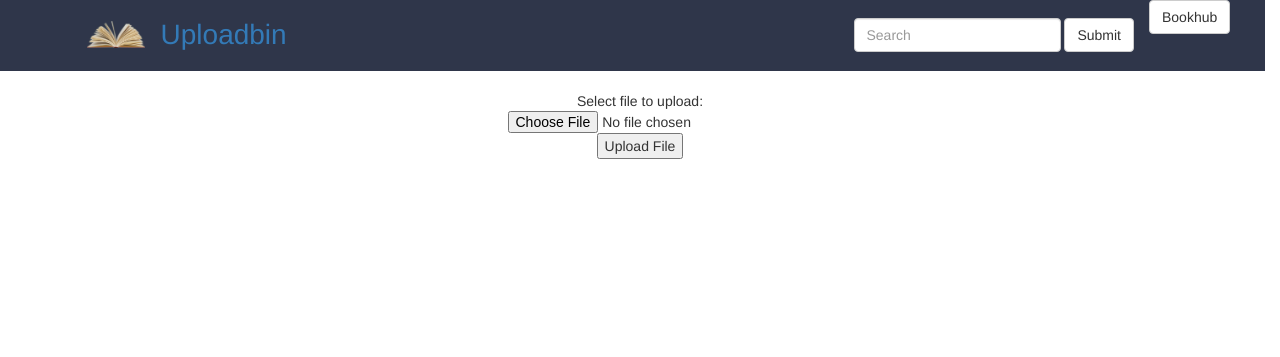
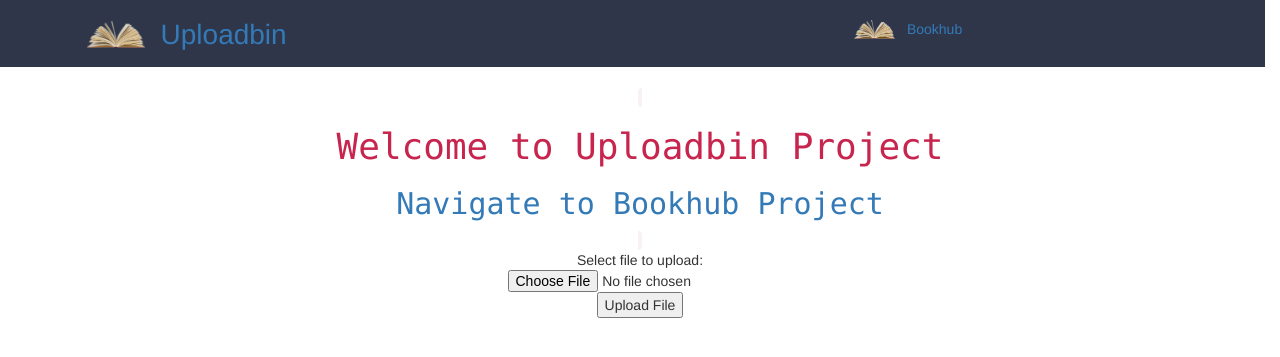
Before and after one commit to Rishabh04-02/uploadbin, a PHP site: page / in a window 1280 px wide. Shown: the top 357 px of the page. Run offline with PHP 8.4, Linux system fonts and the light colour scheme.

Commit message:
stable
uploadbin working perfectly

```diff
--- a/header.php
+++ b/header.php
@@ -17,13 +17,11 @@
      </div>
      <div class="col-lg-6 col-md-6 col-sm-6 col-xs-6">
 
-	 <form class="navbar-form navbar-left" role="search" id="search">
-  <div class="form-group">
-    <input type="text" class="form-control" placeholder="Search" id="in">
-  </div>
-  <button type="submit" class="btn btn-default">Submit</button>
-</form>
-<a href="sharing/"><button type="submit" class="btn btn-default">Bookhub</button></a>
+	 <div class="navbar-form navbar-left" role="search" id="search">
+  <img src="sharing/images/logo.png" id="logoimg"/><a href="sharing/">Bookhub</a>
+
+</div>
+
      </div>
 </div>
 
--- a/index.php
+++ b/index.php
@@ -58,6 +58,10 @@ if(isset($_POST['submit-it']))
 
 ?>
 <center><br/>
+<code>
+	<h1>Welcome to Uploadbin Project</h1>
+	<h2><a href="sharing/">Navigate to Bookhub Project</a></h2>
+</code>
 <form method="post" enctype="multipart/form-data">
     Select file to upload:
     <input type="file" name="file" id="fileToUpload">
```
